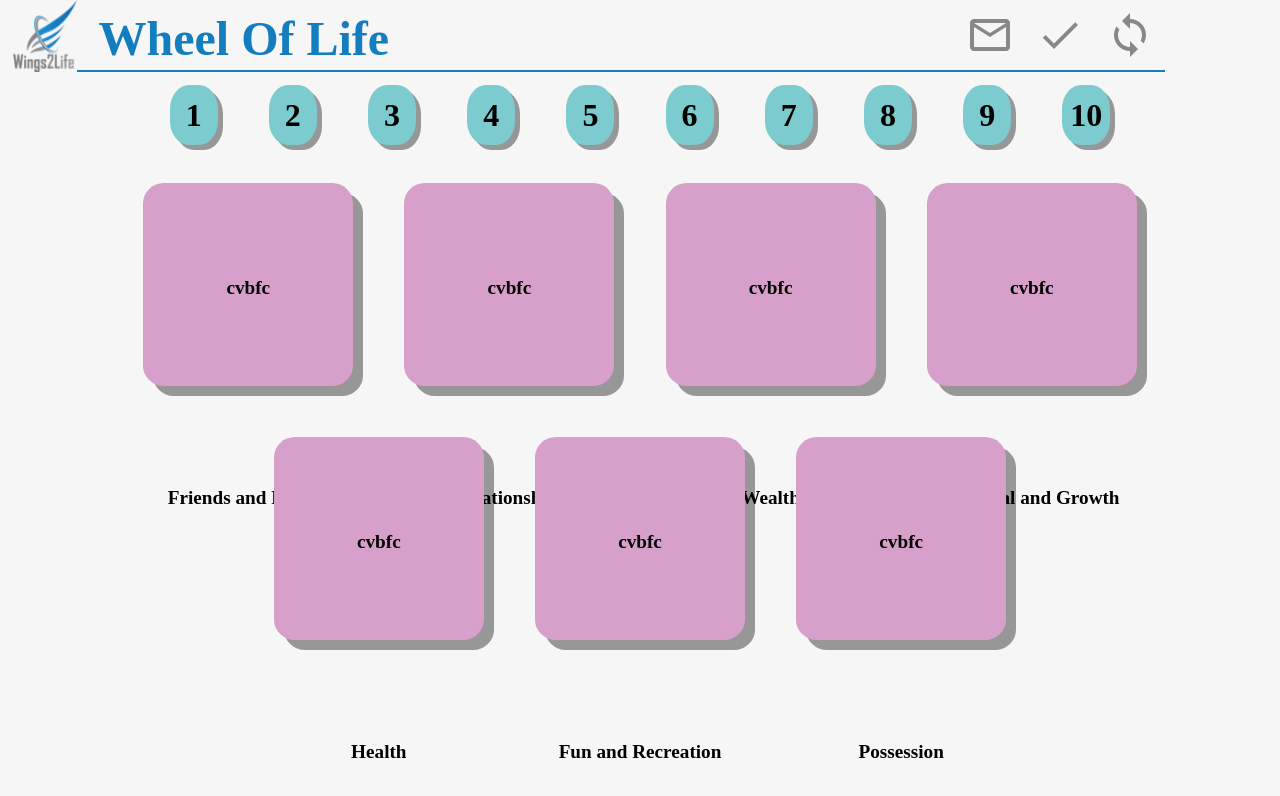
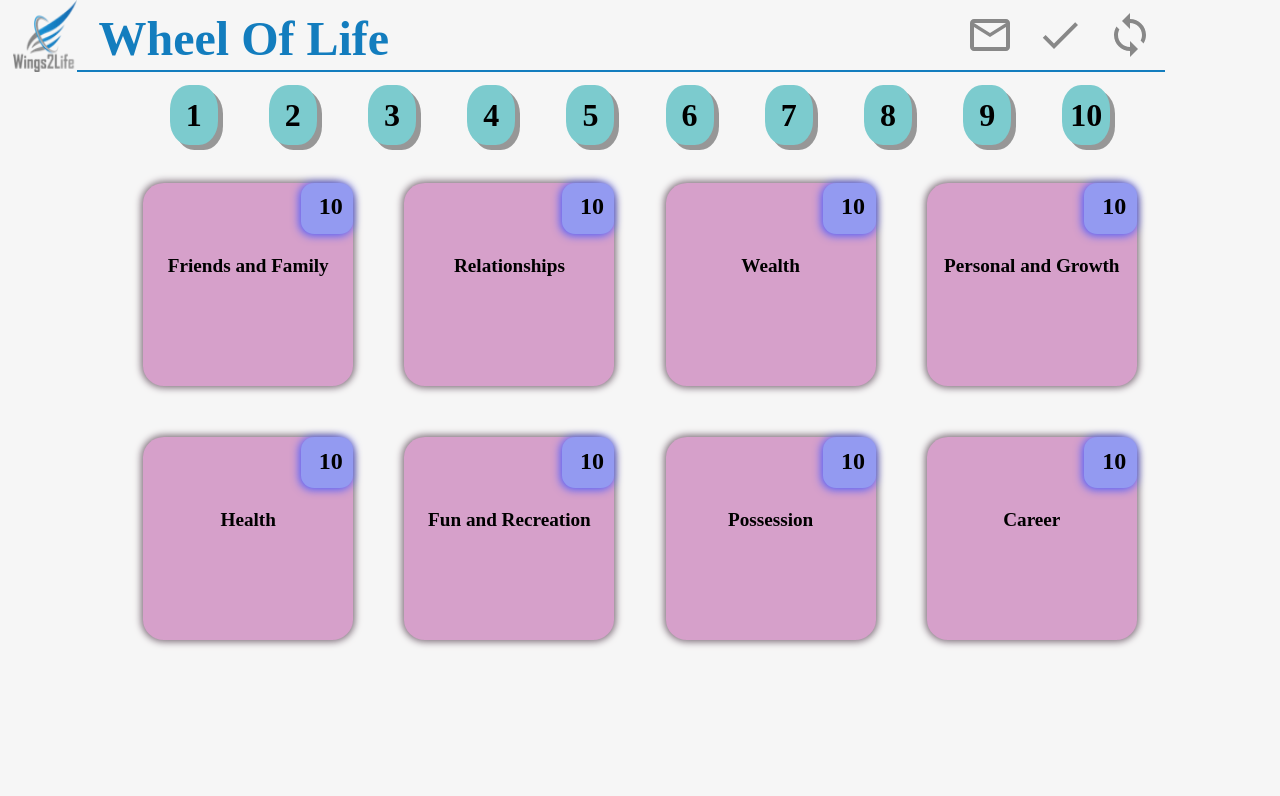
Before and after one commit to MUKESHYADAV833/wheel-of-life-react, a React (Create React App) app: page / in a window 1280 px wide. Shown: the top 796 px of the page. Built offline with nearby package versions, Linux system fonts and the light colour scheme.

Commit message:
continuing to fix functionality

```diff
--- a/src/index.css
+++ b/src/index.css
@@ -57,19 +57,38 @@ body{
   justify-content: center;
 }
 
+.child1{
+  width: 20%;
+  font-size: x-large;
+  font-weight: 600;
+  height: 20%;
+  text-align: right;
+  float: right;
+  padding: 5% 5% 0% 0%;
+  background-color: #939af1;
+  border-radius: 25%;
+  box-shadow: -1px 1px 8px 1px #535ff9;
+}
+
+.child2{
+  width: 100%;
+  height: 65%;
+  margin-top: 10%;
+  text-align: center;
+  float: right;
+  color: black;
+  font-size: larger;
+  font-weight: 600;
+}
+
 .tile{
   min-width: 200px;
   width: 210px;
   height: 203px;
-  line-height: 210px;
-  text-align: center;
   background-color: #d6a0ca;
   margin: 2%;
-  color: black;
-  font-size: larger;
-  font-weight: 600;
   border-radius: 10%;
-  box-shadow: 10px 10px #00000063;
+  box-shadow: 0px 0px 7px 2px #80707c
 }
 
 .labels{
--- a/src/new.js
+++ b/src/new.js
@@ -55,7 +55,7 @@ class DragDrop extends React.Component {
         { no: 7, text: "Possession" },
         { no: 8, text: "Career" }
       ],
-      container: ["","","","","","","",""]
+      container: []
     }
   }
 
@@ -72,20 +72,37 @@ class DragDrop extends React.Component {
     ev.preventDefault();
   }
 
-  // onDropTop = (e, props) => {
-  //   e.preventDefault();
-  //   console.log("id:" +props.key+ "i:" +props.i);
-  // }
+  onDropTop = (e, props) => {
+    e.preventDefault();
+    console.log("id:" + props.id + "i:" + props.i);
+    // var val =
+  }
 
   render() {
     const { items, container, texts1, id } = this.state;
     var tempHtml = [];
-    for (var i = 0; i < texts1.length-1; i++) {
-      tempHtml.push(<div key={this.state.texts1[i].no} className="tile" onDragOver={this.allowDrop} onDrop={(e) => this.onDropTop(e)}>
-        <div id={i}>cvbfc</div>
-        {this.state.texts1[i].text}
-      </div>)
+
+    for (var i = 0; i < texts1.length; i++) {
+      tempHtml.push(
+        <div className="tile">
+          <div className="child1" id={"a" + (i+1)} /*onDragOver={this.allowDrop} onDrop={(e, i) => this.onDropTop.bind(e, i)}*/>10</div>
+          <div className="child2" id={this.state.texts1[i].no} onDragOver={this.allowDrop} onDrop={(e, i) => this.onDropTop.bind(e, i)}>
+            {this.state.texts1[i].text}
+          </div>
+        </div>
+      )
     }
+
+    // for (var i = 1; i <= texts1.length; i++) {
+    //   tempHtml.push(
+    //     <div className="tile">
+    //       <div className="child1" id={"a" + (i)}>10</div>
+    //       <div className="child2" id={this.state.texts1[i-1].no} onDragOver={this.allowDrop} onDrop={(e, id) => this.onDropTop.bind(e, id, i)}>
+    //         {this.state.texts1[i-1].text}
+    //       </div>
+    //     </div>
+    //   )
+    // }
 
     return (
       <div>
```
